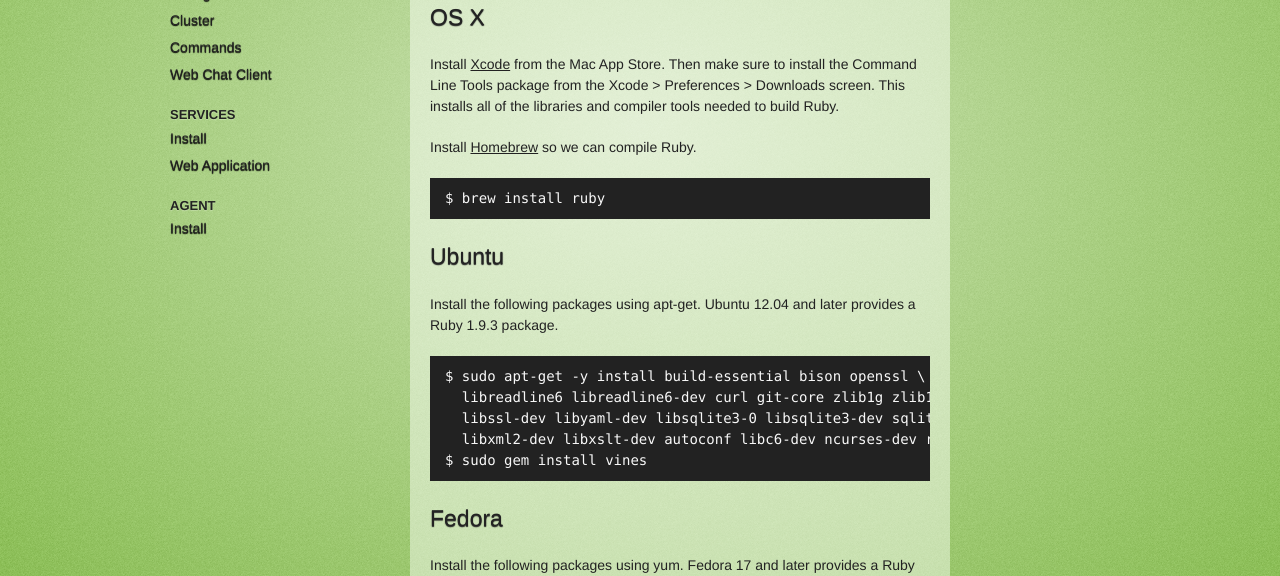
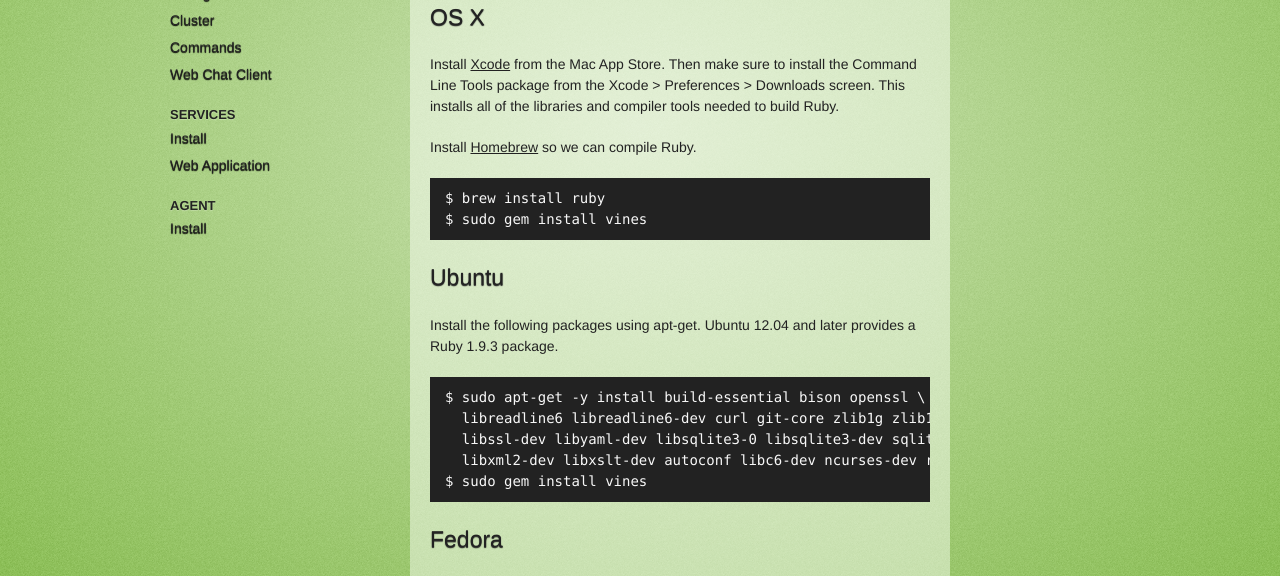
Before and after one commit to negativecode/vines, a Jekyll site: the page built from ruby.html, in a window 1280 px wide and 900 px high, cut to the strip 324-900 px from the top of the window. Built offline with Jekyll 4.4.1, drawn with Linux system fonts in a browser that asks for light colours.

Commit message:
Add gem install to OS X.

```diff
--- a/ruby.html
+++ b/ruby.html
@@ -25,6 +25,7 @@
 </p>
 <pre>
 $ brew install ruby
+$ sudo gem install vines
 </pre>
 
 <h2>Ubuntu</h2>
```
